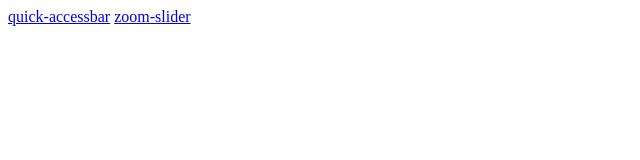
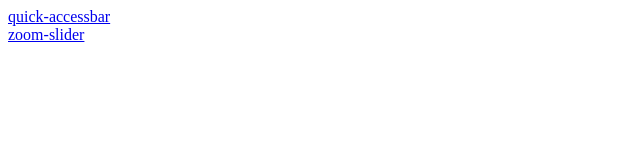
Before and after one commit to Afucent/Drupal-HTML-Components, a plain HTML site: page index.html in a window 1280 px wide. Shown: the whole page, without its empty margins (0-640 px from the left). Drawn offline with Linux system fonts and the light colour scheme.

Commit message:
path redirection v5

```diff
--- a/index.html
+++ b/index.html
@@ -3,36 +3,46 @@
 <head>
   <meta charset="UTF-8">
   <meta name="viewport" content="width=device-width, initial-scale=1.0">
-  <title>Example Page</title>
+  <title>Dynamic Links</title>
 </head>
 <body>
-  <!-- Links -->
-  <a href="/Drupal-HTML-Components/quick-accessbar/">quick-accessbar</a>
-  <a href="/Drupal-HTML-Components/zoom-slider/">zoom-slider</a>
+  <div id="links-container"></div> <!-- This will hold the dynamic links -->
 
-  <!-- JavaScript to adjust URLs -->
+  <!-- JavaScript to dynamically generate links -->
   <script>
+    // Predefined folder names (if these follow a pattern)
+    const folderNames = [
+      "quick-accessbar",
+      "zoom-slider",
+    ];
+
     // Check if we're on GitHub Pages or locally
     const isGitHubPages = window.location.hostname.includes('github.io');
 
-    // Function to update links dynamically
-    function updateLinks() {
-      const links = document.querySelectorAll('a');
-      links.forEach(link => {
-        // If we are on GitHub Pages, adjust the links
+    // Function to generate links based on folder names
+    function generateLinks() {
+      const container = document.getElementById('links-container');
+      folderNames.forEach(folder => {
+        // Create a new anchor tag
+        const link = document.createElement('a');
+        link.textContent = folder;
+
+        // If we're on GitHub Pages, adjust the links
         if (isGitHubPages) {
-          link.href = '/<your-repository-name>' + link.getAttribute('href');
+          const repositoryName = 'my-repository'; // Replace with your repository name
+          link.href = `/${repositoryName}/Drupal-HTML-Components/${folder}/`; // Adjust URL for GitHub Pages
+        } else {
+          link.href = `/${folder}/`; // Use relative path for local
         }
-        // If we're local, use the path as is
-        else {
-          // The local folder structure already matches the relative paths
-          // so we don't need to modify it here
-        }
+
+        // Append the link to the container
+        container.appendChild(link);
+        container.appendChild(document.createElement('br')); // Add line break between links
       });
     }
 
-    // Run the function to update the links
-    updateLinks();
+    // Call the function to generate the links
+    generateLinks();
   </script>
 </body>
 </html>
```
